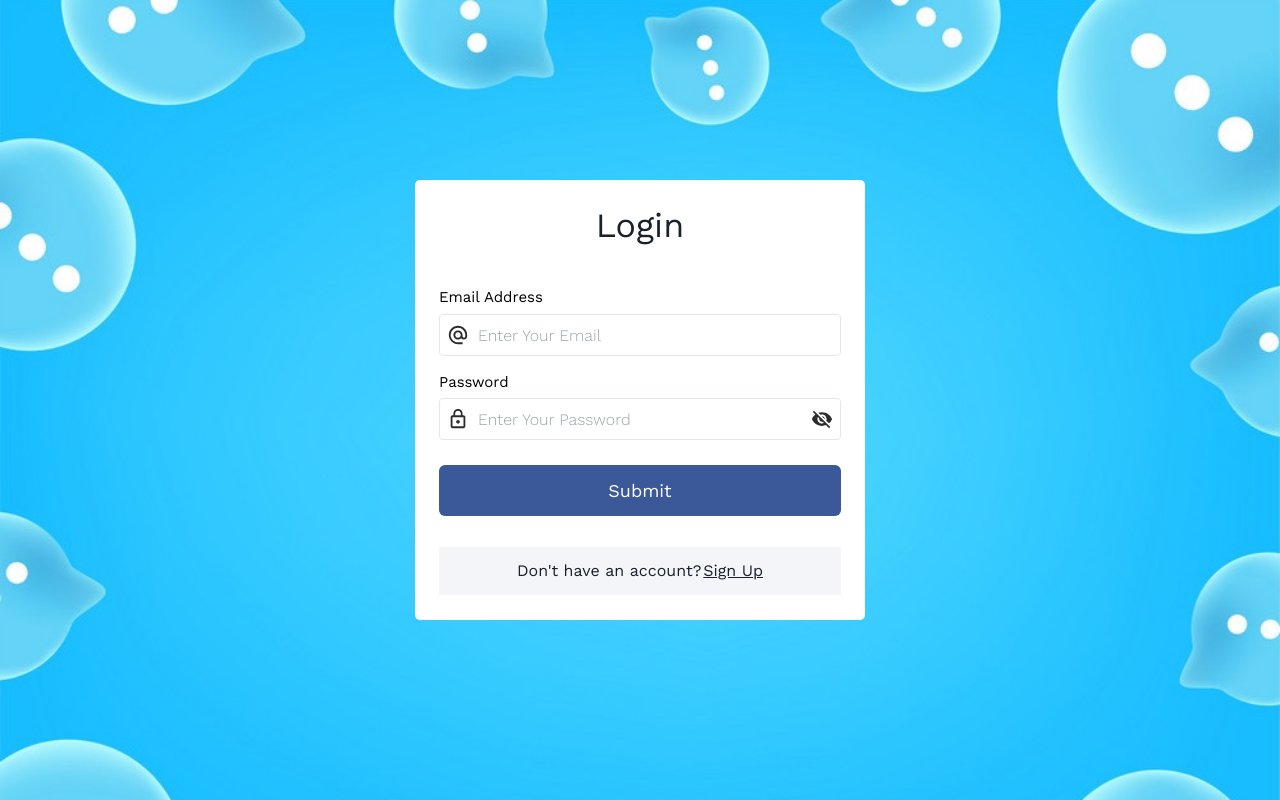
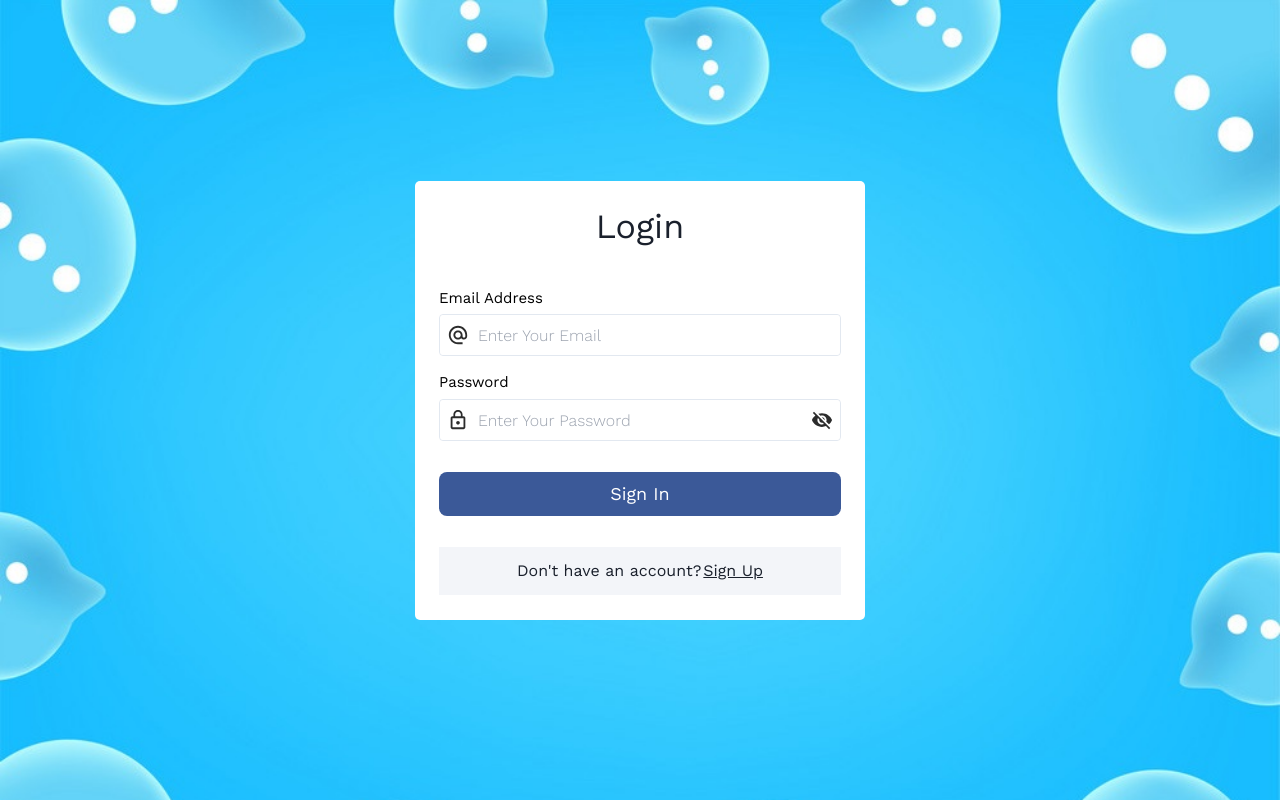
Before and after one commit to talhaghauridev/mern-chat-app-client, a React (Vite) app: page /login in a window 1280 px wide. Built offline with nearby package versions, Linux system fonts and the light colour scheme; no server answers.

Commit message:
improve Auth pages

```diff
--- a/src/components/ui/Button/Button.jsx
+++ b/src/components/ui/Button/Button.jsx
@@ -2,37 +2,53 @@ import { memo } from "react";
 import { Link } from "react-router-dom";
 import cn from "@/utils/cn";
 
-const Button = ({ type = "type", label, className = "", to, disabled = false, onClick }) => {
-  return (
+const Button = ({
+  type = "button",
+  label,
+  className = "",
+  to,
+  disabled = false,
+  loading = false,
+  onClick
+}) => {
+  const buttonClasses = cn(
+    "flex items-center justify-center w-full max-w-full bg-[#3b5998] rounded-lg text-base font-Work text-white p-3 py-2 transition-all duration-200",
+    "hover:bg-[#2d4373] focus:outline-none focus:ring-2 focus:ring-[#3b5998] focus:ring-opacity-50",
+    disabled && "opacity-70 cursor-not-allowed",
+    loading && "opacity-80 cursor-wait",
+    className
+  );
+
+  const content = (
     <>
-      {to ? (
-        <Link>
-          <button
-            type={type}
-            disabled={disabled}
-            onClick={onClick}
-            className={cn(
-              "cursor-pointer  w-[100%] max-w-[100%] bg-[#3b5998] rounded-[6px] text-[16px] font-Work  text-[white] p-[10px]",
-              disabled && "opacity-[0.88] cursor-not-allowed",
-              className
-            )}>
-            {label}
-          </button>
-        </Link>
+      {loading ? (
+        <div className="flex items-center justify-center gap-2 w-full">
+          <div className="animate-spin rounded-full h-5 w-5 border-2 border-white border-t-transparent"></div>
+          <span>{label}</span>
+        </div>
       ) : (
-        <button
-          type={type}
-          disabled={disabled}
-          onClick={onClick}
-          className={cn(
-            "cursor-pointer  w-[100%] max-w-[100%] bg-[#3b5998] rounded-[6px] text-[16px] font-Work  text-[white] p-[10px] ",
-            disabled && "opacity-[0.88] cursor-not-allowed",
-            className
-          )}>
-          {label}
-        </button>
+        <span className="w-full">{label}</span>
       )}
     </>
+  );
+
+  if (to) {
+    return (
+      <Link to={to} className={buttonClasses}>
+        {content}
+      </Link>
+    );
+  }
+
+  return (
+    <button
+      type={type}
+      disabled={disabled || loading}
+      onClick={onClick}
+      className={buttonClasses}
+    >
+      {content}
+    </button>
   );
 };
 
--- a/src/pages/Auth/Login.jsx
+++ b/src/pages/Auth/Login.jsx
@@ -4,7 +4,7 @@ import { LOGIN, USER_INFO_KEY } from "@/constants";
 import { useMessage } from "@/hook/hook";
 import { AlternateEmailOutlinedIcon, LockOutlinedIcon } from "@/icons";
 import inputError from "@/utils/inputError";
-import { initialLoginState, signupReducer } from "@/utils/reducers";
+import { initialLoginState, loginReducer, signupReducer } from "@/utils/reducers";
 import { loginSchema } from "@/validation/validation";
 import { useFormik } from "formik";
 import { useReducer } from "react";
@@ -17,7 +17,7 @@ const initialValues = {
 };
 
 const Login = () => {
-  const [state, dispatch] = useReducer(signupReducer, initialLoginState);
+  const [state, dispatch] = useReducer(loginReducer, initialLoginState);
   const navigate = useNavigate();
   const { error, message, loading } = state;
 
@@ -26,11 +26,6 @@ const Login = () => {
     try {
       dispatch({ type: LOGIN.REQUEST });
       const { data } = await axios.post("/user/login", values);
-
-      dispatch({
-        type: LOGIN.SUCCESS,
-        payload: { user: data.user, message: data.message },
-      });
 
       localStorage.setItem(
         USER_INFO_KEY,
@@ -41,7 +36,13 @@ const Login = () => {
         })
       );
 
+      dispatch({
+        type: LOGIN.SUCCESS,
+        payload: { user: data.user, message: data.message },
+      });
+
       navigate("/chat");
+
     } catch (error) {
       toast.error(error?.response?.data?.message || error.message);
       dispatch({
@@ -59,7 +60,7 @@ const Login = () => {
 
   const { handleSubmit, getFieldProps } = formik;
   useMessage(null, message, "/chat");
-
+console.log({loading})
   return (
     <>
       <MetaData
@@ -101,9 +102,10 @@ const Login = () => {
             />
 
             <Button
-              label={loading ? "Submitting..." : "Submit"}
-              className="bg-[#3b5998] px-[10px] py-[12px] text-[18px] mt-[10px]"
+              label="Sign In"
+              className="mt-4 text-lg"
               type="submit"
+              loading={loading}
               disabled={loading}
             />
 
--- a/src/pages/Auth/SignUp.jsx
+++ b/src/pages/Auth/SignUp.jsx
@@ -33,17 +33,11 @@ const SignUp = () => {
     reader.readAsDataURL(e.target.files[0]);
   };
 
-  //Handle Registet User
+  // Handle Register User
   const registerUser = async (formData) => {
     try {
       dispatch({ type: SIGNUP.REQUEST });
-
       const { data } = await axios.post("/user/register", formData);
-
-      dispatch({
-        type: SIGNUP.SUCCESS,
-        payload: { user: data.user, message: data.message },
-      });
 
       localStorage.setItem(
         USER_INFO_KEY,
@@ -53,6 +47,12 @@ const SignUp = () => {
           token: data.token,
         })
       );
+
+      dispatch({
+        type: SIGNUP.SUCCESS,
+        payload: { user: data.user, message: data.message },
+      });
+      navigate("/chat");
     } catch (error) {
       toast.error(error?.response?.data?.message || error.message);
       dispatch({
@@ -76,9 +76,9 @@ const SignUp = () => {
   return (
     <>
       <MetaData
-          title={"Sign Up - Chat App"}
-          description={"Sign up to Chat App and connect with friends instantly"}
-        />
+        title={"Sign Up - Chat App"}
+        description={"Sign up to Chat App and connect with friends instantly"}
+      />
       <section
         id="signUp"
         className="relative overflow-hidden w-[100%] flex flex-col gap-[20px] items-center justify-center h-[100vh] p-[15px]">
@@ -135,9 +135,10 @@ const SignUp = () => {
             </div>
 
             <Button
-              label={loading ? "Submitting..." : "Submit"}
-              className="bg-[#3b5998] px-[10px] py-[12px] text-[18px] mt-[10px]"
+              label="Create Account"
+              className="mt-4 text-lg"
               type="submit"
+              loading={loading}
               disabled={loading}
             />
 
```
Also changed, not shown: src/utils/reducers.js (line endings or trailing spaces).
